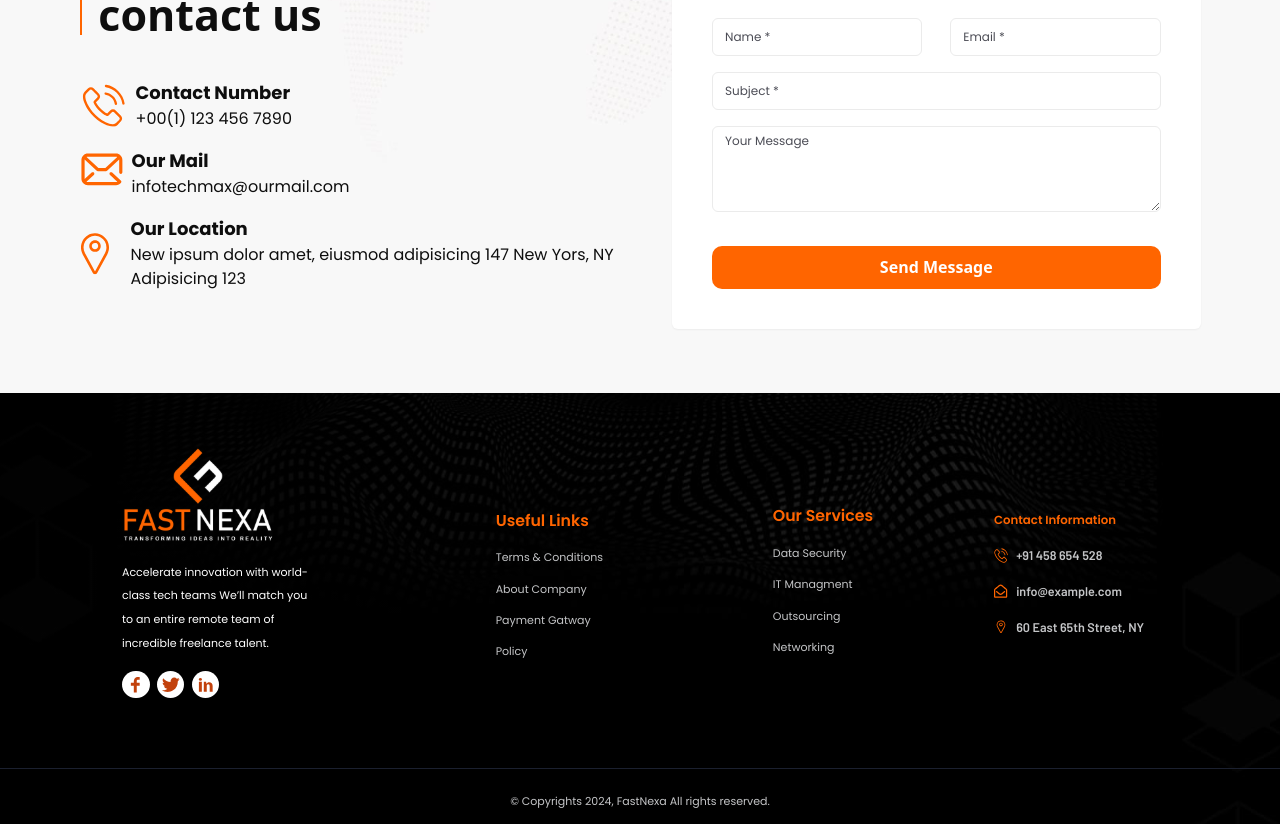
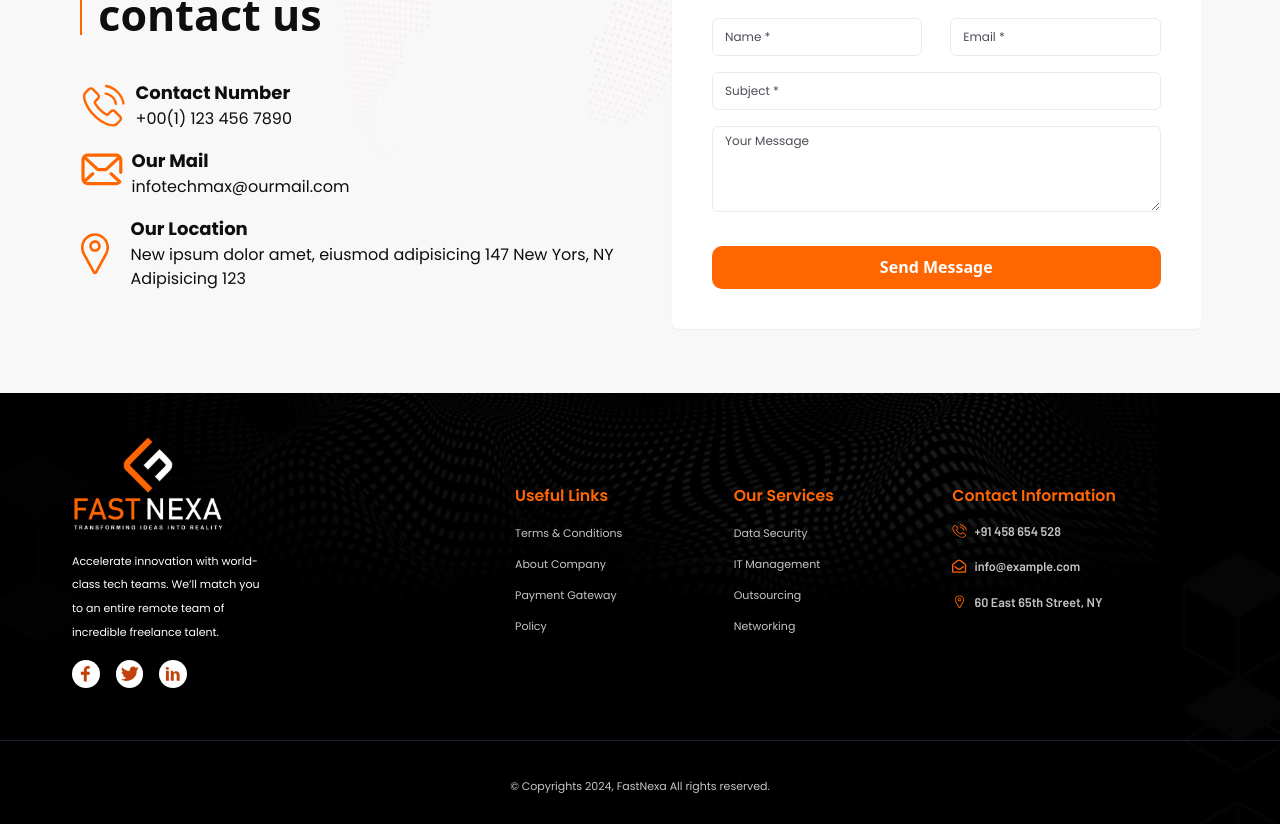
Before and after one commit to habibzia007/fastnexa-frontend-code, a React (Vite) app in the folder frontend/: page /about in a window 1280 px wide. Shown: the part 3917-4741 px from the top of the page. Built offline with nearby package versions, Linux system fonts and the light colour scheme.

Commit message:
footer page aligned

```diff
--- a/frontend/src/components/Footer.jsx
+++ b/frontend/src/components/Footer.jsx
@@ -13,114 +13,224 @@ const Footer = () => {
     backgroundSize: "cover",
     backgroundPosition: "center",
   };
-
   return (
-    <div className=" lg:h-[430.91px] w-full  " style={backgroundImageStyle}>
-      {/* wrapper */}
-      <div className="mx-auto w-[300px] sm:w-[610px] lg:w-[1084px] px-4 lg:px-6">
-        <div className="flex flex-col lg:flex-row  gap-5  lg:gap-[4.25rem] xl:gap-44 mx-auto lg:h-[363px] ">
-          <div className="flex flex-col gap-4 w-full lg:h-[261px] items-center lg:items-start  lg:w-1/5 lg:self-center pt-5 lg:pt-0">
+    <div
+      className="lg:h-[430.91px] w-full bg-cover bg-center bg-no-repeat"
+      style={backgroundImageStyle}
+    >
+      <div className="mx-auto w-full max-w-[1184px] px-4 lg:px-6 py-10">
+        <div className="flex flex-col lg:flex-row items-center gap-5  lg:gap-10 xl:gap-44">
+          <div className="flex flex-col gap-4 w-[100%] lg:w-1/5 items-center lg:items-start">
             <img
-              className="w-[96px] h-[64px] sm:w-[152px] lg:w-[152px] lg:h-[101px] text-white"
+              className="w-[96px] h-[64px] sm:w-[152px] lg:w-[152px] lg:h-[101px]"
               src={logo}
-              alt=""
+              alt="Logo"
             />
-            <p className="w-[300px] h-[33pxpx] sm:w-[70%]  lg:w-[190px] lg:h-[94px] font-Poppins font-normal text-[10.02px] leading-[15px] sm:text-[11.02px] sm:leading-[23.62px leading-[15px] lg:text-[11.02px] lg:leading-[23.62px] text-center lg:text-left text-[#FFFFFF]">
-              Accelerate innovation with world- class tech teams We’ll match you
+            <p className="w-full sm:w-[70%] lg:w-[190px] font-Poppins text-[10.02px] leading-[15px] sm:text-[11.02px] sm:leading-[23.62px] lg:text-[11.02px] lg:leading-[23.62px] text-center lg:text-left text-[#FFFFFF]">
+              Accelerate innovation with world-class tech teams. We’ll match you
               to an entire remote team of incredible freelance talent.
             </p>
-            <div className="w-[56.17px] h-[16.56px] lg:w-[97.17px] lg:h-[27.56px] flex justify-between items-center">
+            <div className="flex space-x-2 lg:space-x-4">
               <TiSocialFacebook className="text-orange-700 bg-white w-[15.56px] h-[15.56px] lg:w-[27.56px] lg:h-[27.56px] rounded-full p-[2px] cursor-pointer" />
-              <TiSocialTwitter className="text-orange-700 bg-white w-[15.56px] h-[15.56px] lg:w-[27.56px] lg:h-[27.56px] rounded-full p-[2px]  cursor-pointer" />
-              <TiSocialLinkedin className="text-orange-700 bg-white w-[15.56px] h-[15.56px] lg:w-[27.56px] lg:h-[27.56px] rounded-full p-[2px]  cursor-pointer" />
+              <TiSocialTwitter className="text-orange-700 bg-white w-[15.56px] h-[15.56px] lg:w-[27.56px] lg:h-[27.56px] rounded-full p-[2px] cursor-pointer" />
+              <TiSocialLinkedin className="text-orange-700 bg-white w-[15.56px] h-[15.56px] lg:w-[27.56px] lg:h-[27.56px] rounded-full p-[2px] cursor-pointer" />
             </div>
           </div>
-          <div className="flex gap-8 w-full sm:w-[70%] sm:ml-[100px] lg:ml-0  lg:w-[64%] xl:w-[67%] lg:gap-10 lg:justify-between lg:items-center ">
-            <div className=" w-[79px] h-[103px] sm:w-full sm:h-[131px] lg:w-[164px] lg:h-[131px] ">
-              <h3 className="font-Poppins font-semibold text-[8.75px] leading-[17.62px] lg:text-[15.75px] lg:leading-[23.62px] text-left text-[#FF6500]">
+      <div className="w-full flex justify-center ">
+      <div className="flex flex-col sm:flex-row  gap-8  w-[66%] mx-auto lg:w-4/5 lg:gap-10 lg:justify-between lg:items-start justify-center">
+            <div className="w-[40%] sm:w-1/2 lg:w-1/3">
+              <h3 className="font-Poppins font-semibold text-[8.75px] leading-[17.62px] lg:text-[15.75px] lg:leading-[23.62px] text-[#FF6500]">
                 Useful Links
               </h3>
               <ul className="mt-2 lg:mt-4 space-y-[4px] lg:space-y-[12px]">
-                <li className="text-[#C4C5C7] cursor-pointer font-Poppins font-normal text-[7.02px] leading-[14.29px] lg:text-[11.02px] lg:leading-[19.29px] text-left">
+                <li className="text-[#C4C5C7] cursor-pointer font-Poppins text-[7.02px] leading-[14.29px] lg:text-[11.02px] lg:leading-[19.29px]">
                   Terms & Conditions
                 </li>
-                <li className="text-[#C4C5C7] cursor-pointer font-Poppins font-normal text-[8.02px] leading-[14.29px] lg:text-[11.02px] lg:leading-[19.29px] text-left">
+                <li className="text-[#C4C5C7] cursor-pointer font-Poppins text-[8.02px] leading-[14.29px] lg:text-[11.02px] lg:leading-[19.29px]">
                   About Company
                 </li>
-                <li className="text-[#C4C5C7] cursor-pointer font-Poppins font-normal text-[8.02px] leading-[14.29px] lg:text-[11.02px] lg:leading-[19.29px] text-left">
-                  Payment Gatway
+                <li className="text-[#C4C5C7] cursor-pointer font-Poppins text-[8.02px] leading-[14.29px] lg:text-[11.02px] lg:leading-[19.29px]">
+                  Payment Gateway
                 </li>
-                <li className="text-[#C4C5C7] cursor-pointer font-Poppins font-normal text-[8.02px] leading-[14.29px] lg:text-[11.02px] lg:leading-[19.29px] text-left ">
+                <li className="text-[#C4C5C7] cursor-pointer font-Poppins text-[8.02px] leading-[14.29px] lg:text-[11.02px] lg:leading-[19.29px]">
                   Policy
                 </li>
               </ul>
             </div>
-            <div className=" w-[75px] h-[100px] sm:w-full  sm:h-[140px] lg:w-[108px] lg:h-[140px] ">
-              <h3 className="font-Poppins font-semibold text-[8.75px] leading-[17.62px] lg:text-[15.75px] lg:leading-[23.62px] text-left text-[#FF6500]">
+            <div className="w-full sm:w-1/2 lg:w-1/3">
+              <h3 className="font-Poppins font-semibold text-[8.75px] leading-[17.62px] lg:text-[15.75px] lg:leading-[23.62px] text-[#FF6500]">
                 Our Services
               </h3>
               <ul className="mt-2 lg:mt-4 space-y-[4px] lg:space-y-[12px]">
-                <li className="text-[#C4C5C7] cursor-pointer font-Poppins font-normal text-[8.75px] leading-[14.29px] lg:text-[11.02px] lg:leading-[19.29px] text-left">
+                <li className="text-[#C4C5C7] cursor-pointer font-Poppins text-[8.75px] leading-[14.29px] lg:text-[11.02px] lg:leading-[19.29px]">
                   Data Security
                 </li>
-                <li className="text-[#C4C5C7] cursor-pointer font-Poppins font-normal text-[8.02px] leading-[14.29px] lg:text-[11.02px] lg:leading-[19.29px] text-left">
-                  IT Managment
+                <li className="text-[#C4C5C7] cursor-pointer font-Poppins text-[8.02px] leading-[14.29px] lg:text-[11.02px] lg:leading-[19.29px]">
+                  IT Management
                 </li>
-                <li className="text-[#C4C5C7] cursor-pointer font-Poppins font-normal text-[8.02px] leading-[14.29px] lg:text-[11.02px] lg:leading-[19.29px] text-left">
+                <li className="text-[#C4C5C7] cursor-pointer font-Poppins text-[8.02px] leading-[14.29px] lg:text-[11.02px] lg:leading-[19.29px]">
                   Outsourcing
                 </li>
-                <li className="text-[#C4C5C7] cursor-pointer font-Poppins font-normal text-[8.02px] leading-[14.29px] lg:text-[11.02px] lg:leading-[19.29px] text-left">
+                <li className="text-[#C4C5C7] cursor-pointer font-Poppins text-[8.02px] leading-[14.29px] lg:text-[11.02px] lg:leading-[19.29px]">
                   Networking
                 </li>
               </ul>
             </div>
-            <div className=" w-[102px] h-[81px] sm:w-full sm:h-[131px]  lg:w-[164px] lg:h-[131px] ">
-              <h3 className="font-Poppins font-semibold text-[8.75px] leading-[17.62px] lg:text-[11.75px] lg:leading-[23.62px] text-left text-[#FF6500]">
+            <div className="w-full sm:w-1/2 lg:w-1/3">
+              <h3 className="font-Poppins font-semibold text-[8.75px] leading-[17.62px] lg:text-[15.75px] lg:leading-[23.62px] text-[#FF6500]">
                 Contact Information
               </h3>
               <ul className="mt-2 lg:mt-4 space-y-[4px] lg:space-y-[20px]">
-                <li className="  flex gap-2">
+                <li className="flex gap-2">
                   <img
                     className="w-[8.17px] h-[8.17px] lg:w-[14.17px] lg:h-[14.17px]"
                     src={phoneicon}
-                    alt=""
+                    alt="Phone"
                   />
-                  <p className="font-barlow font-semibold text-[7.6px] leading-[9.75px] lg:text-[12.6px] lg:leading-[15.75px] text-left text-[#C4C5C7] cursor-pointer">
+                  <p className="font-barlow font-semibold text-[7.6px] leading-[9.75px] lg:text-[12.6px] lg:leading-[15.75px] text-[#C4C5C7] cursor-pointer">
                     +91 458 654 528
                   </p>
                 </li>
-                <li className="  flex gap-2">
+                <li className="flex gap-2">
                   <img
                     className="w-[8.17px] h-[8.17px] lg:w-[14.17px] lg:h-[14.17px]"
                     src={messageicon}
-                    alt=""
+                    alt="Message"
                   />
-                  <p className="font-barlow font-semibold text-[7.6px] leading-[9.75px] lg:text-[12.6px] lg:leading-[15.75px] text-left text-[#C4C5C7] cursor-pointer">
+                  <p className="font-barlow font-semibold text-[7.6px] leading-[9.75px] lg:text-[12.6px] lg:leading-[15.75px] text-[#C4C5C7] cursor-pointer">
                     info@example.com
                   </p>
                 </li>
-                <li className="  flex gap-2">
+                <li className="flex gap-2">
                   <img
-                    className="w-[8.17px] h-[8.17px] lg:w-[14.17px] lg:h-[14.17px] "
+                    className="w-[8.17px] h-[8.17px] lg:w-[14.17px] lg:h-[14.17px]"
                     src={locationicon}
-                    alt=""
+                    alt="Location"
                   />
-                  <p className="font-barlow font-semibold text-[7.6px] leading-[9.75px] lg:text-[12.6px] lg:leading-[15.75px] text-left text-[#C4C5C7] cursor-pointer">
+                  <p className="font-barlow font-semibold text-[7.6px] leading-[9.75px] lg:text-[12.6px] lg:leading-[15.75px] text-[#C4C5C7] cursor-pointer">
                     60 East 65th Street, NY
                   </p>
                 </li>
               </ul>
             </div>
           </div>
+      </div>
         </div>
       </div>
-      <div className="w-full h-[43.32px] lg:py-[23.41px] border-t-[0.79px] border-[#1B202F] mt-3 ">
-        <h2 className="font-Poppins font-normal text-[9.02px] leading-[19.29px] lg:text-[11.02px] lg:leading-[19.29px] my-3 lg:my-0 text-center text-[#C4C5C7] flex items-center justify-center">
+      <div className="w-full border-t border-[#1B202F] mt-3">
+        <p className="font-Poppins text-[9.02px] leading-[19.29px] lg:text-[11.02px] lg:leading-[19.29px] text-center text-[#C4C5C7] py-3 lg:mt-6" >
           © Copyrights 2024, FastNexa All rights reserved.
-        </h2>
+        </p>
       </div>
     </div>
   );
+  // return (
+  //   <div className=" lg:h-[430.91px] w-full  " style={backgroundImageStyle}>
+  //     {/* wrapper */}
+  //     <div className="mx-auto w-[300px] sm:w-[610px] lg:w-[1084px] px-4 lg:px-6">
+  //       <div className="flex flex-col lg:flex-row  gap-5  lg:gap-[4.25rem] xl:gap-44 mx-auto lg:h-[363px] ">
+  //         <div className="flex flex-col gap-4 w-full lg:h-[261px] items-center lg:items-start  lg:w-1/5 lg:self-center pt-5 lg:pt-0">
+  //           <img
+  //             className="w-[96px] h-[64px] sm:w-[152px] lg:w-[152px] lg:h-[101px] text-white"
+  //             src={logo}
+  //             alt=""
+  //           />
+  //           <p className="w-[300px] h-[33pxpx] sm:w-[70%]  lg:w-[190px] lg:h-[94px] font-Poppins font-normal text-[10.02px] leading-[15px] sm:text-[11.02px] sm:leading-[23.62px leading-[15px] lg:text-[11.02px] lg:leading-[23.62px] text-center lg:text-left text-[#FFFFFF]">
+  //             Accelerate innovation with world- class tech teams We’ll match you
+  //             to an entire remote team of incredible freelance talent.
+  //           </p>
+  //           <div className="w-[56.17px] h-[16.56px] lg:w-[97.17px] lg:h-[27.56px] flex justify-between items-center">
+  //             <TiSocialFacebook className="text-orange-700 bg-white w-[15.56px] h-[15.56px] lg:w-[27.56px] lg:h-[27.56px] rounded-full p-[2px] cursor-pointer" />
+  //             <TiSocialTwitter className="text-orange-700 bg-white w-[15.56px] h-[15.56px] lg:w-[27.56px] lg:h-[27.56px] rounded-full p-[2px]  cursor-pointer" />
+  //             <TiSocialLinkedin className="text-orange-700 bg-white w-[15.56px] h-[15.56px] lg:w-[27.56px] lg:h-[27.56px] rounded-full p-[2px]  cursor-pointer" />
+  //           </div>
+  //         </div>
+  //         <div className="flex gap-8 w-full sm:w-[70%] sm:ml-[100px] lg:ml-0  lg:w-[64%] xl:w-[67%] lg:gap-10 lg:justify-between lg:items-center ">
+  //           <div className=" w-[79px] h-[103px] sm:w-full sm:h-[131px] lg:w-[164px] lg:h-[131px] ">
+  //             <h3 className="font-Poppins font-semibold text-[8.75px] leading-[17.62px] lg:text-[15.75px] lg:leading-[23.62px] text-left text-[#FF6500]">
+  //               Useful Links
+  //             </h3>
+  //             <ul className="mt-2 lg:mt-4 space-y-[4px] lg:space-y-[12px]">
+  //               <li className="text-[#C4C5C7] cursor-pointer font-Poppins font-normal text-[7.02px] leading-[14.29px] lg:text-[11.02px] lg:leading-[19.29px] text-left">
+  //                 Terms & Conditions
+  //               </li>
+  //               <li className="text-[#C4C5C7] cursor-pointer font-Poppins font-normal text-[8.02px] leading-[14.29px] lg:text-[11.02px] lg:leading-[19.29px] text-left">
+  //                 About Company
+  //               </li>
+  //               <li className="text-[#C4C5C7] cursor-pointer font-Poppins font-normal text-[8.02px] leading-[14.29px] lg:text-[11.02px] lg:leading-[19.29px] text-left">
+  //                 Payment Gatway
+  //               </li>
+  //               <li className="text-[#C4C5C7] cursor-pointer font-Poppins font-normal text-[8.02px] leading-[14.29px] lg:text-[11.02px] lg:leading-[19.29px] text-left ">
+  //                 Policy
+  //               </li>
+  //             </ul>
+  //           </div>
+  //           <div className=" w-[75px] h-[100px] sm:w-full  sm:h-[140px] lg:w-[108px] lg:h-[140px] ">
+  //             <h3 className="font-Poppins font-semibold text-[8.75px] leading-[17.62px] lg:text-[15.75px] lg:leading-[23.62px] text-left text-[#FF6500]">
+  //               Our Services
+  //             </h3>
+  //             <ul className="mt-2 lg:mt-4 space-y-[4px] lg:space-y-[12px]">
+  //               <li className="text-[#C4C5C7] cursor-pointer font-Poppins font-normal text-[8.75px] leading-[14.29px] lg:text-[11.02px] lg:leading-[19.29px] text-left">
+  //                 Data Security
+  //               </li>
+  //               <li className="text-[#C4C5C7] cursor-pointer font-Poppins font-normal text-[8.02px] leading-[14.29px] lg:text-[11.02px] lg:leading-[19.29px] text-left">
+  //                 IT Managment
+  //               </li>
+  //               <li className="text-[#C4C5C7] cursor-pointer font-Poppins font-normal text-[8.02px] leading-[14.29px] lg:text-[11.02px] lg:leading-[19.29px] text-left">
+  //                 Outsourcing
+  //               </li>
+  //               <li className="text-[#C4C5C7] cursor-pointer font-Poppins font-normal text-[8.02px] leading-[14.29px] lg:text-[11.02px] lg:leading-[19.29px] text-left">
+  //                 Networking
+  //               </li>
+  //             </ul>
+  //           </div>
+  //           <div className=" w-[102px] h-[81px] sm:w-full sm:h-[131px]  lg:w-[164px] lg:h-[131px] ">
+  //             <h3 className="font-Poppins font-semibold text-[8.75px] leading-[17.62px] lg:text-[11.75px] lg:leading-[23.62px] text-left text-[#FF6500]">
+  //               Contact Information
+  //             </h3>
+  //             <ul className="mt-2 lg:mt-4 space-y-[4px] lg:space-y-[20px]">
+  //               <li className="  flex gap-2">
+  //                 <img
+  //                   className="w-[8.17px] h-[8.17px] lg:w-[14.17px] lg:h-[14.17px]"
+  //                   src={phoneicon}
+  //                   alt=""
+  //                 />
+  //                 <p className="font-barlow font-semibold text-[7.6px] leading-[9.75px] lg:text-[12.6px] lg:leading-[15.75px] text-left text-[#C4C5C7] cursor-pointer">
+  //                   +91 458 654 528
+  //                 </p>
+  //               </li>
+  //               <li className="  flex gap-2">
+  //                 <img
+  //                   className="w-[8.17px] h-[8.17px] lg:w-[14.17px] lg:h-[14.17px]"
+  //                   src={messageicon}
+  //                   alt=""
+  //                 />
+  //                 <p className="font-barlow font-semibold text-[7.6px] leading-[9.75px] lg:text-[12.6px] lg:leading-[15.75px] text-left text-[#C4C5C7] cursor-pointer">
+  //                   info@example.com
+  //                 </p>
+  //               </li>
+  //               <li className="  flex gap-2">
+  //                 <img
+  //                   className="w-[8.17px] h-[8.17px] lg:w-[14.17px] lg:h-[14.17px] "
+  //                   src={locationicon}
+  //                   alt=""
+  //                 />
+  //                 <p className="font-barlow font-semibold text-[7.6px] leading-[9.75px] lg:text-[12.6px] lg:leading-[15.75px] text-left text-[#C4C5C7] cursor-pointer">
+  //                   60 East 65th Street, NY
+  //                 </p>
+  //               </li>
+  //             </ul>
+  //           </div>
+  //         </div>
+  //       </div>
+  //     </div>
+  //     <div className="w-full h-[43.32px] lg:py-[23.41px] border-t-[0.79px] border-[#1B202F] mt-3 ">
+  //       <h2 className="font-Poppins font-normal text-[9.02px] leading-[19.29px] lg:text-[11.02px] lg:leading-[19.29px] my-3 lg:my-0 text-center text-[#C4C5C7] flex items-center justify-center">
+  //         © Copyrights 2024, FastNexa All rights reserved.
+  //       </h2>
+  //     </div>
+  //   </div>
+  // );
 };
 
 export default Footer;
```
